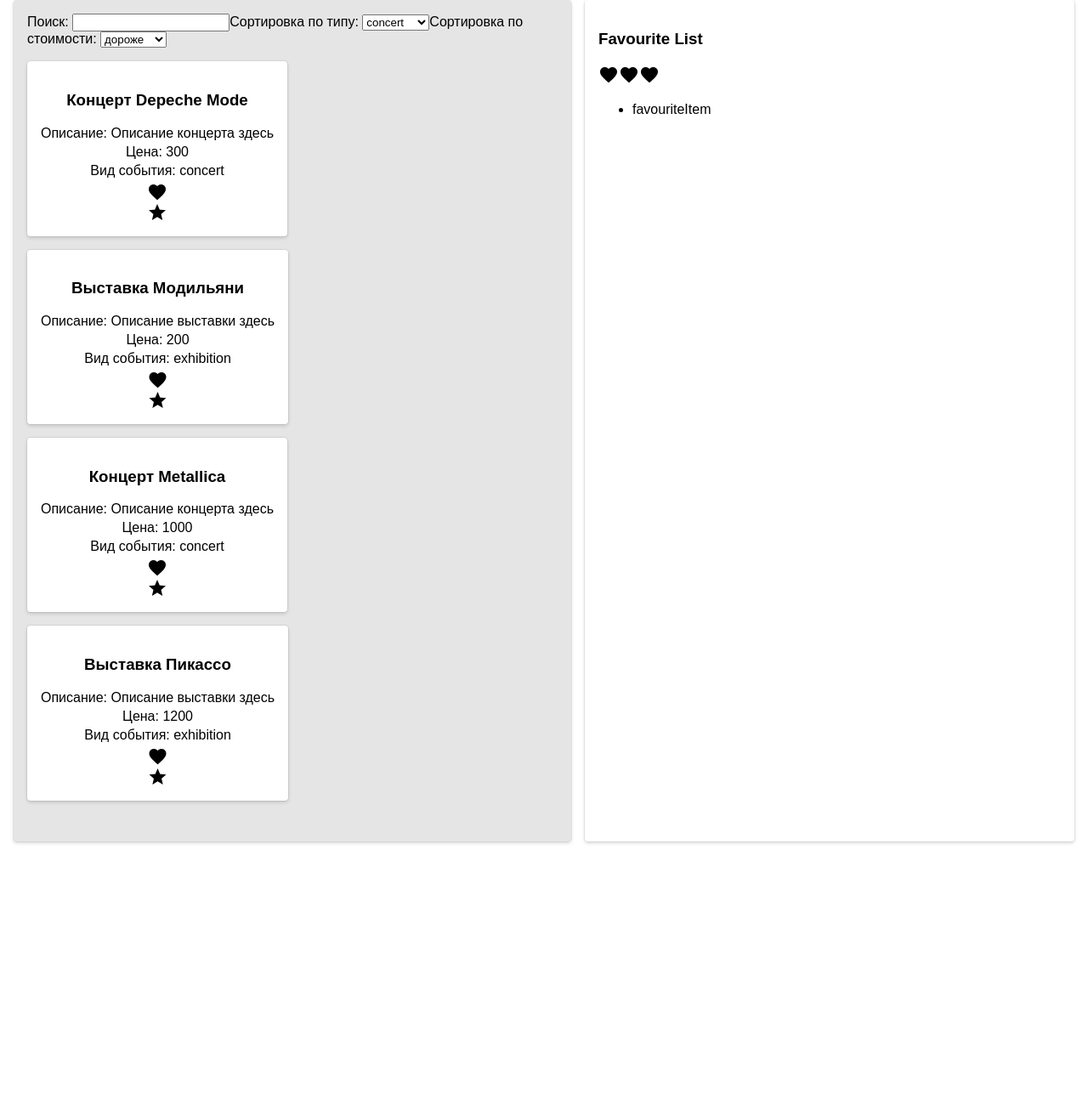
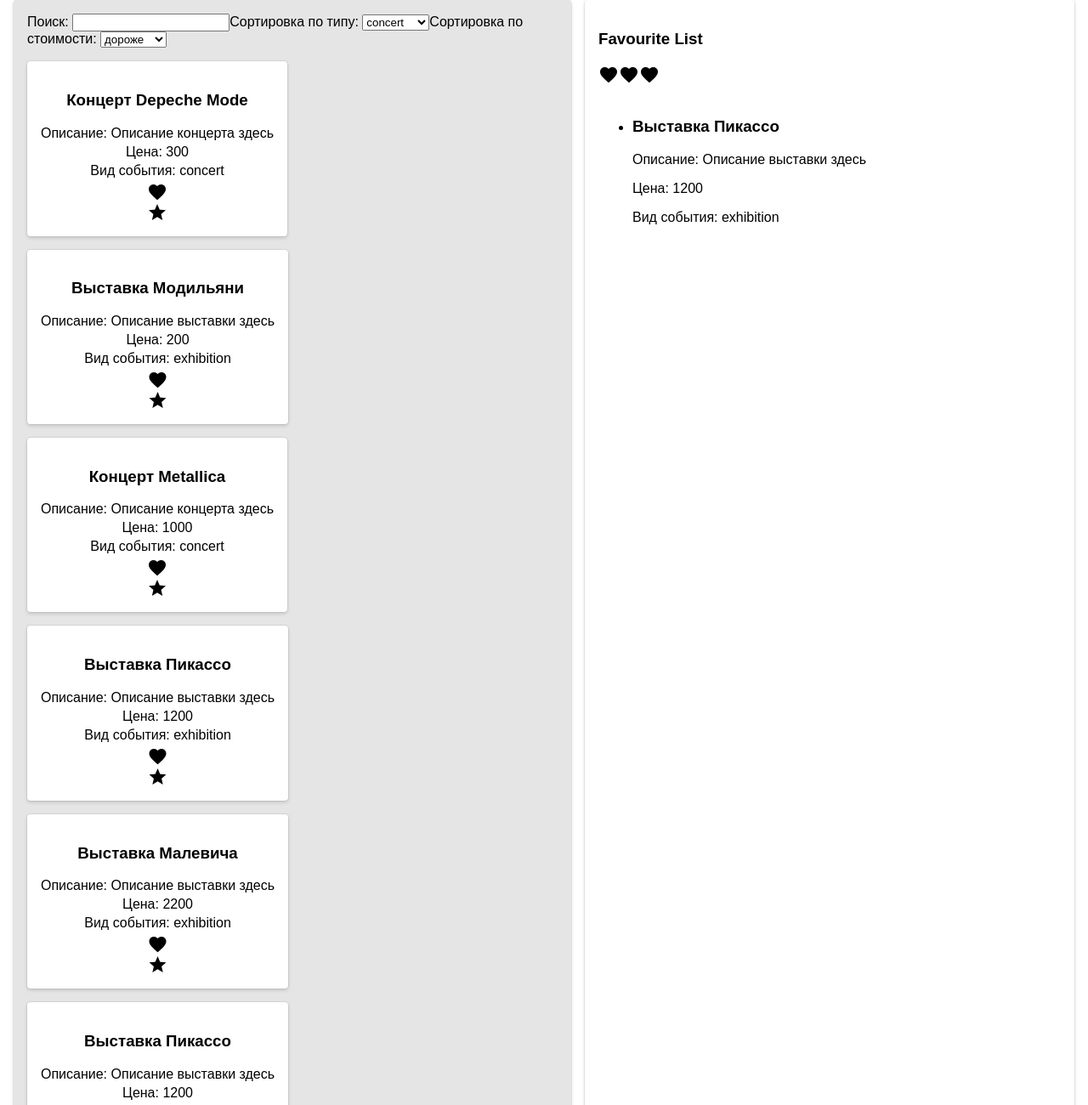
Before and after one commit to frontendbro/list-of-events, a React app: page / in a window 1280 px wide. Shown: the part 76-1376 px from the top of the page at 85% size. Before the commit the page ends 1082 px from the top, so only its background shows below. Built offline with nearby package versions, Linux system fonts and the light colour scheme.

Commit message:
add favoritesData, add click setState favorite

```diff
--- a/src/components/App/index.js
+++ b/src/components/App/index.js
@@ -1,7 +1,7 @@
 import React, { Component } from 'react';
 import './index.css';
 import EventsList from '../EventsList';
-import FavouriteList from '../FavouriteList';
+import FavoriteList from '../FavoriteList';
 
 
 class App extends Component {
@@ -30,8 +30,32 @@
 				description: "Описание выставки здесь",
 				price: 1200,
 				type: "exhibition",
+			},
+			{
+				title: "Выставка Малевича",
+				description: "Описание выставки здесь",
+				price: 2200,
+				type: "exhibition",
+			},
+			{
+				title: "Выставка Пикассо",
+				description: "Описание выставки здесь",
+				price: 1200,
+				type: "exhibition",
 			}
 		];
+
+		// const favoriteData = () => {
+		// 	return data.filter()
+		// }
+		const favoriteData = [
+			{
+				title: "Выставка Пикассо",
+				description: "Описание выставки здесь",
+				price: 1200,
+				type: "exhibition",
+			}
+		]
 
 		return (
 			<div className="App">
@@ -40,7 +64,7 @@
 				</header>
 				<div className="wrapper">
 					<EventsList eventListData = {data}/>
-					<FavouriteList />
+					<FavoriteList favoriteData = {favoriteData}/>
 				</div>
 			</div>
 		);
--- a/src/components/Event/index.js
+++ b/src/components/Event/index.js
@@ -2,6 +2,17 @@
 import './index.css';
 
 class Event extends Component {
+	constructor(props){
+		super(props)
+		this.state = {
+			favorite: false
+		}
+	}
+
+	favoriteChoose = (favorite) => {
+		this.setState({favorite: !this.state.favorite});
+	}
+
 	render() {
 		return (
 			<li className="event">
@@ -9,8 +20,8 @@
 				<p>Описание: {this.props.description}</p>
 				<p>Цена: {this.props.price}</p>
 				<p>Вид события: {this.props.type}</p>
-				<i class="material-icons">favorite</i>
-				<i class="material-icons">grade</i>
+				<i className="favorite-icons material-icons">favorite</i>
+				<i className="grade-icons material-icons" onClick={this.favoriteChoose}>grade</i>
 			</li>
 		);
 	}
--- a/src/components/FavouriteList/index.css
+++ b/src/components/FavoriteList/index.css
@@ -1,10 +1,10 @@
-.favourite-wrap{
+.favorite-wrap{
 	box-shadow: 0 2px 4px 0 rgba(0,0,0,0.15), 0 0 0 1px rgba(0,0,0,0.06);
 	flex-grow: 1;
 	border-radius: 4px;
 	padding: 16px;
 }
-.favourite-list{
+.favorite-list{
 	display: flex;
 	flex-direction: column;
 
--- /dev/null
+++ b/src/components/FavoriteList/index.js
@@ -0,0 +1,28 @@
+import React, { Component } from 'react';
+import './index.css';
+
+class FavouriteList extends Component {
+	render() {
+		return (
+			<div className="favorite-wrap">
+				<h3>Favourite List</h3>
+				<i class="material-icons">favorite</i>
+				<i class="material-icons">favorite</i>
+				<i class="material-icons">favorite</i>
+				<ul className="favorite-list">
+					{this.props.favoriteData.map((favoriteEvent, i) => {
+						return 	<li>
+											<h3>{favoriteEvent['title']}</h3>
+											<p>Описание: {favoriteEvent['description']}</p>
+											<p>Цена: {favoriteEvent['price']}</p>
+											<p>Вид события: {favoriteEvent['type']}</p>
+										</li>
+					})}
+				</ul>
+			</div>
+
+		);
+	}
+}
+
+export default FavouriteList;
--- a/src/components/FavouriteList/index.js
+++ /dev/null
@@ -1,21 +0,0 @@
-import React, { Component } from 'react';
-import './index.css';
-
-class FavouriteList extends Component {
-	render() {
-		return (
-			<div className="favourite-wrap">
-				<h3>Favourite List</h3>
-				<i class="material-icons">favorite</i>
-				<i class="material-icons">favorite</i>
-				<i class="material-icons">favorite</i>
-				<ul className="favourite-list">
-					<li>favouriteItem</li>
-				</ul>
-			</div>
-
-		);
-	}
-}
-
-export default FavouriteList;
```
